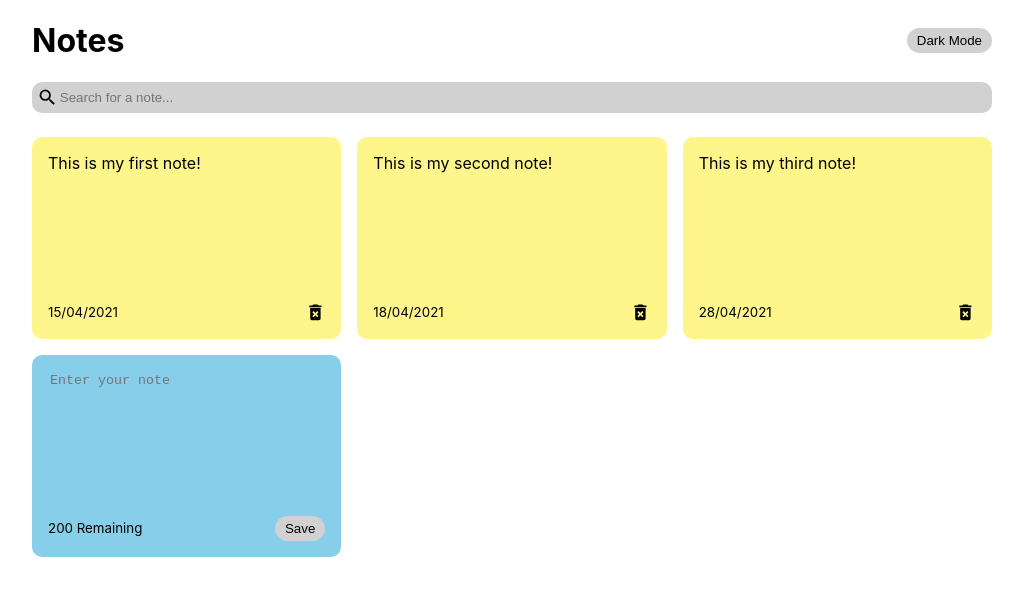
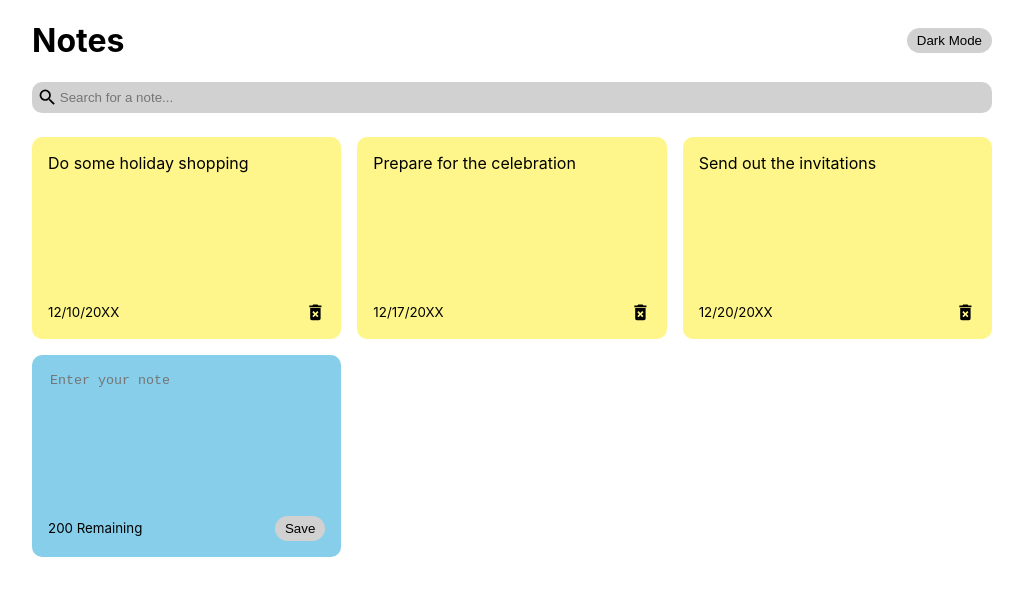
Before and after one commit to LHwang01/notes-app, a React (Create React App) app: page / in a window 1280 px wide. Shown: the top 596 px of the page, without its empty margins (128-1151 px from the left). Built offline with nearby package versions, Linux system fonts and the light colour scheme.

Commit message:
Changed the Default Notes

```diff
--- a/src/App.js
+++ b/src/App.js
@@ -8,18 +8,18 @@ const App = () => {
   const [notes, setNotes] = useState([
     {
       id: nanoid(),
-      text: "This is my first note!",
-      date: "15/04/2021"
+      text: "Do some holiday shopping",
+      date: "12/10/20XX"
     },
     {
       id: nanoid(),
-      text: "This is my second note!",
-      date: "18/04/2021"
+      text: "Prepare for the celebration",
+      date: "12/17/20XX"
     },
     {
       id: nanoid(),
-      text: "This is my third note!",
-      date: "28/04/2021"
+      text: "Send out the invitations",
+      date: "12/20/20XX"
     },
   ])
 
```
